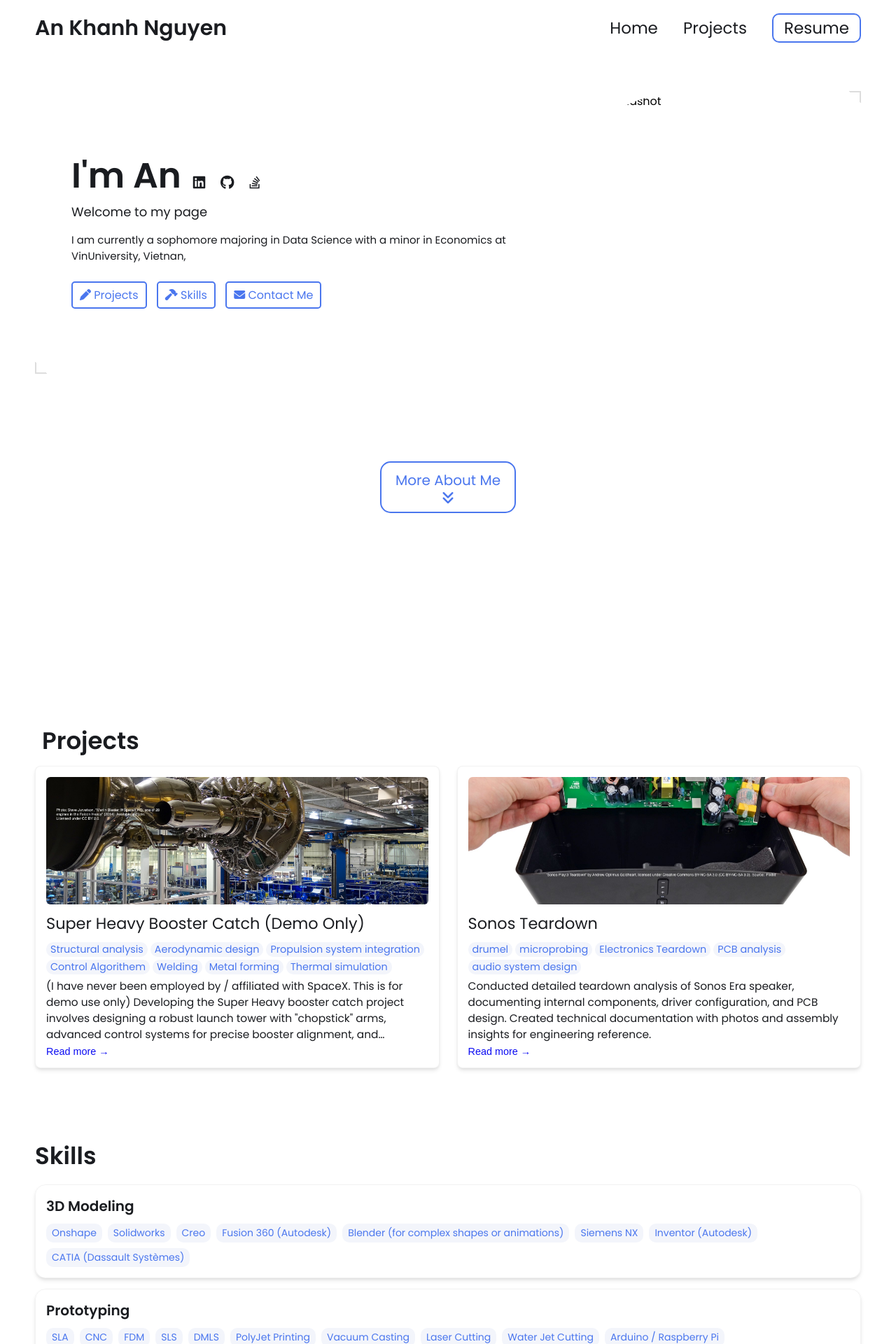
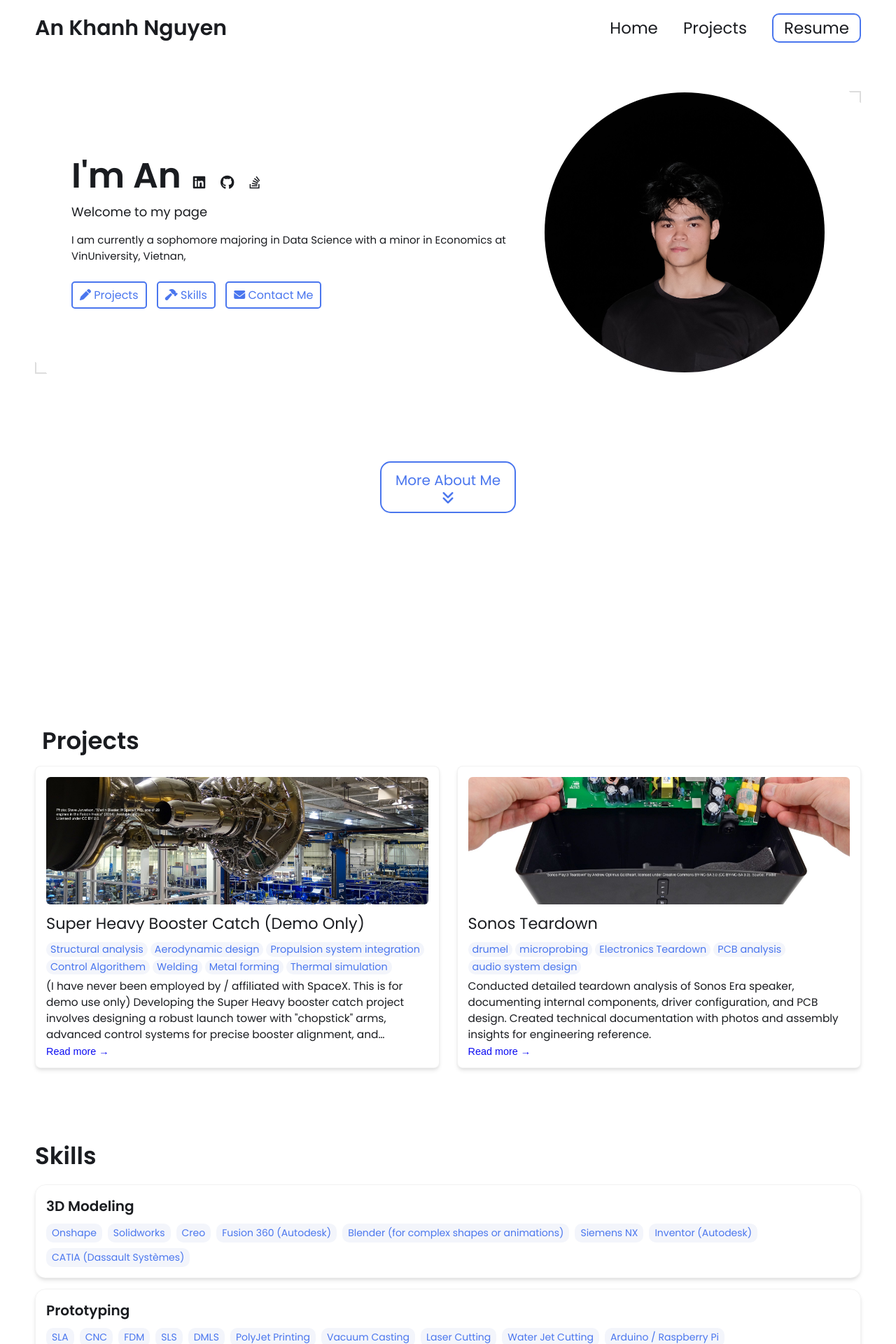
Before and after one commit to Eggan1/eggan1.github.io, a Jekyll site: the page built from index.html, in a window 1280 px wide. Shown: the top 1920 px of the page at 70% size. Built offline with Jekyll 4.4.1, drawn with Linux system fonts in a browser that asks for light colours.

Commit message:
Update _config.yml

```diff
--- a/_config.yml
+++ b/_config.yml
@@ -21,7 +21,7 @@ description: >- # dont remove this line. this will ignore all new lines until th
   I am currently a sophomore majoring in Data Science with a minor in Economics at VinUniversity, Vietnan,
 # Place your profile image in /assets/images/profile-image/folder and edit the file name
 
-profile_image: .assets/images/profile-image/prof_pic.JPG
+profile_image: assets/images/profile-image/prof_pic.JPG
 
 # Link your resume
 # You can place your resume in assets/resume/{resume.pdf or add external link such as pdf saved in google drive
```
